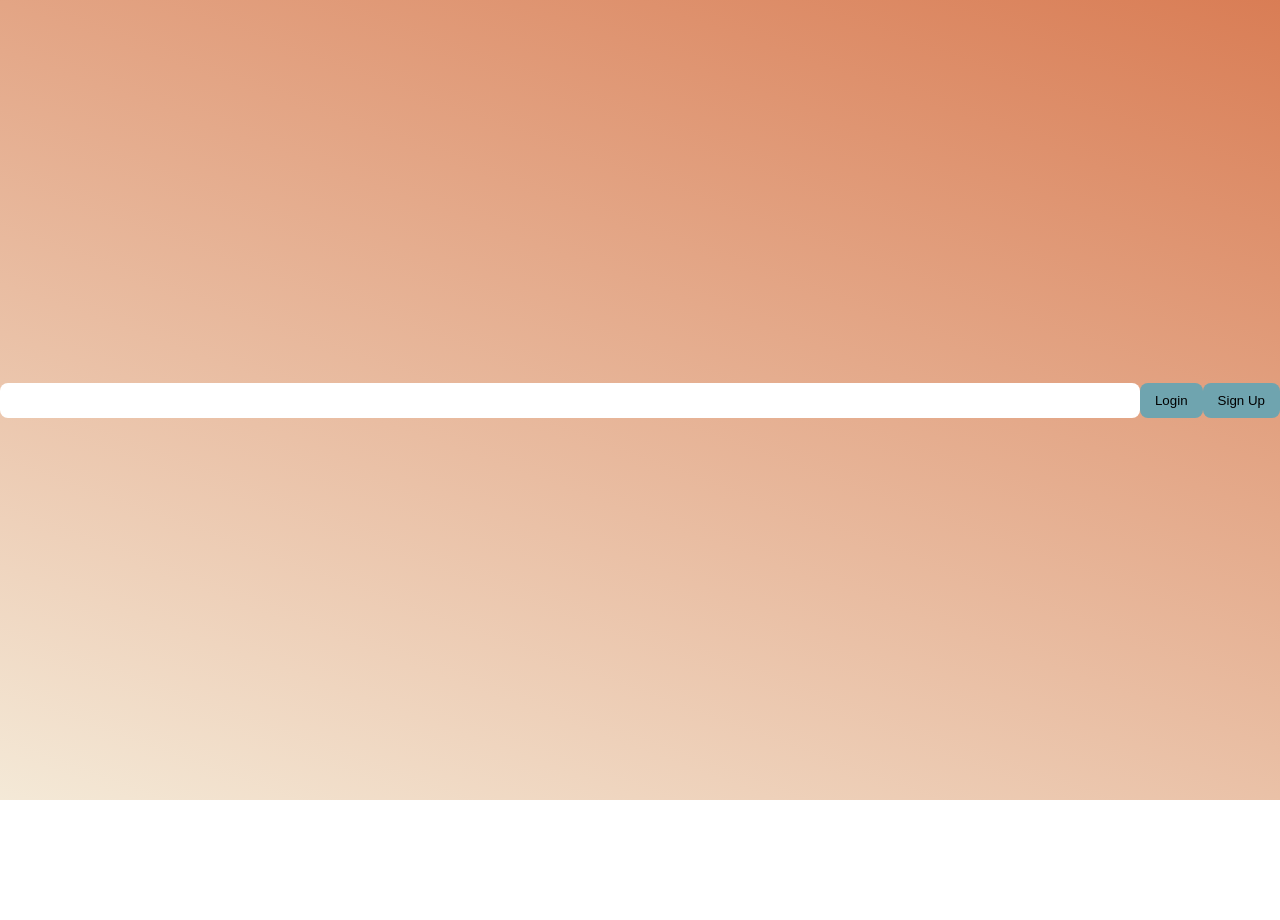
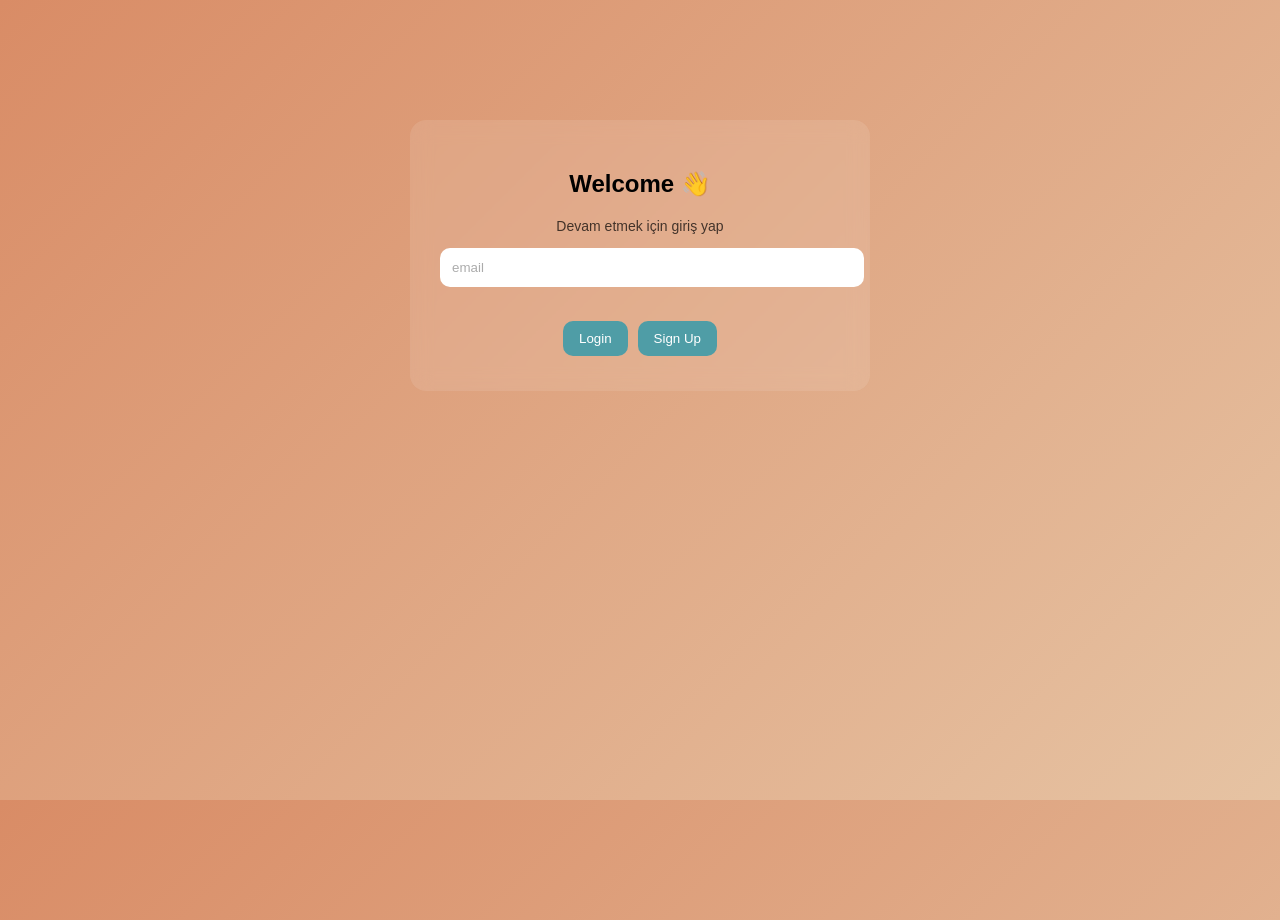
Before and after one commit to Lilith442/task-app, a React (Vite) app: page / in a window 1280 px wide. Before the commit the page ends 800 px from the top, so only its background shows below. Built offline with nearby package versions, Linux system fonts and the light colour scheme.

Commit message:
ui update

```diff
--- a/package.json
+++ b/package.json
@@ -12,6 +12,7 @@
   "dependencies": {
     "@dnd-kit/core": "^6.3.1",
     "@dnd-kit/sortable": "^10.0.0",
+    "@dnd-kit/utilities": "^3.2.2",
     "@supabase/supabase-js": "^2.105.1",
     "react": "^19.2.5",
     "react-dom": "^19.2.5"
--- a/src/App.jsx
+++ b/src/App.jsx
@@ -1,8 +1,9 @@
-import { useState, useEffect, useCallback } from "react";
+import { useState, useEffect } from "react";
 import { supabase } from "./supabase";
 
 import {
-  DndContext
+  DndContext,
+  closestCenter
 } from "@dnd-kit/core";
 
 import {
@@ -14,20 +15,104 @@ import {
 
 import { CSS } from "@dnd-kit/utilities";
 
+// 🔥 DRAG WRAPPER
+function SortableItem(props) {
+  const { attributes, listeners, setNodeRef, transform, transition } =
+    useSortable({ id: props.task.id });
+
+  const style = {
+    transform: CSS.Transform.toString(transform),
+    transition
+  };
+
+  return (
+    <div ref={setNodeRef} style={style}>
+      <Item
+        {...props}
+        dragHandleProps={{ ...attributes, ...listeners }}
+      />
+    </div>
+  );
+}
+
+// 🔥 ITEM
+function Item({
+  task,
+  toggleTask,
+  deleteTask,
+  editingId,
+  editText,
+  setEditText,
+  setEditingId,
+  saveEdit,
+  dragHandleProps
+}) {
+  return (
+    <div className="task-card">
+      <div className="task-left">
+        <span
+          className="drag-handle"
+          {...dragHandleProps}
+          style={{ cursor: "grab", marginRight: 8 }}
+        >
+          ☰
+        </span>
+
+        <input
+          type="checkbox"
+          checked={!!task.completed}
+          onChange={() => toggleTask(task.id)}
+        />
+
+        {editingId === task.id ? (
+          <input
+            value={editText}
+            onChange={(e) => setEditText(e.target.value)}
+          />
+        ) : (
+          <span className={task.completed ? "done" : ""}>
+            {task.text}
+          </span>
+        )}
+
+        <span className={`tag ${task.category}`}>
+          {task.category}
+        </span>
+      </div>
+
+      <div className="task-actions">
+        {editingId === task.id ? (
+          <button onClick={() => saveEdit(task.id)}>Kaydet</button>
+        ) : (
+          <button
+            onClick={() => {
+              setEditingId(task.id);
+              setEditText(task.text);
+            }}
+          >
+            Düzenle
+          </button>
+        )}
+
+        <button onClick={() => deleteTask(task.id)}>Sil</button>
+      </div>
+    </div>
+  );
+}
+
 function App() {
-  const [user, setUser] = useState(null);
   const [tasks, setTasks] = useState([]);
-
-  const [loginInput, setLoginInput] = useState("");
   const [input, setInput] = useState("");
   const [category, setCategory] = useState("genel");
   const [filter, setFilter] = useState("all");
-
   const [editingId, setEditingId] = useState(null);
   const [editText, setEditText] = useState("");
+  const [user, setUser] = useState(null);
+  const [email, setEmail] = useState("");
   const [message, setMessage] = useState("");
+  const [loading, setLoading] = useState(false);
 
-  // 🔥 AUTH SESSION
+  // 🔥 AUTH
   useEffect(() => {
     const getSession = async () => {
       const { data } = await supabase.auth.getSession();
@@ -45,43 +130,28 @@ function App() {
     return () => listener.subscription.unsubscribe();
   }, []);
 
-  // 🔥 FETCH (FIXED)
-  const fetchTasks = useCallback(async () => {
-    if (!user?.id) return;
+  const signUp = async () => {
+    setMessage("");
+    const { error } = await supabase.auth.signUp({
+      email,
+      password: "123456"
+    });
+    if (error) setMessage(error.message);
+    else setMessage("📩 Mailini doğrula");
+  };
 
-    const { data, error } = await supabase
-      .from("tasks")
-      .select("*")
-      .eq("user_id", user.id)
-      .order("id", { ascending: true });
-
-    if (!error) setTasks(data || []);
-  }, [user]);
-
-  useEffect(() => {
-    fetchTasks();
-  }, [fetchTasks]);
-
-  // 🔥 AUTH
 const login = async () => {
   setMessage("");
+  setLoading(true);
 
   const { error } = await supabase.auth.signInWithPassword({
-      email: loginInput,
+    email,
     password: "123456"
   });
 
   if (error) setMessage(error.message);
-  };
 
-  const signUp = async () => {
-    const { error } = await supabase.auth.signUp({
-      email: loginInput,
-      password: "123456"
-    });
-
-    if (error) setMessage(error.message);
-    else setMessage("📩 Mailini doğrula");
+  setLoading(false);
 };
 
   const logout = async () => {
@@ -90,100 +160,154 @@ function App() {
     setTasks([]);
   };
 
+  // 🔥 FETCH
+  useEffect(() => {
+    if (user) fetchTasks();
+  }, [user]);
+
+  const fetchTasks = async () => {
+  setLoading(true);
+
+  const { data, error } = await supabase
+    .from("tasks")
+    .select("*")
+    .eq("user_id", user.id)
+    .order("position", { ascending: true });
+
+  if (error) {
+    console.error(error);
+  } else {
+    setTasks(data || []);
+  }
+
+  setLoading(false);
+};
+
   // 🔥 ADD
   const addTask = async () => {
   if (!input.trim()) return;
+
+  setLoading(true);
 
   const { data, error } = await supabase
     .from("tasks")
     .insert([
       {
         text: input,
+        category,
         user_id: user.id,
-          category,
-          completed: false
+        position: tasks.length
       }
     ])
     .select();
 
-    if (!error) {
-      setTasks((prev) => [...prev, data[0]]);
+  if (error) {
+    alert(error.message);
+    setLoading(false);
+    return;
+  }
+
+  setTasks([...tasks, data[0]]);
   setInput("");
-    }
+
+  setLoading(false);
+};
+
+  // 🔥 DRAG
+  const handleDragEnd = (event) => {
+    const { active, over } = event;
+
+    if (!over || active.id === over.id) return;
+
+    const oldIndex = tasks.findIndex(t => t.id === active.id);
+    const newIndex = tasks.findIndex(t => t.id === over.id);
+
+    const updated = arrayMove(tasks, oldIndex, newIndex);
+    setTasks(updated);
+
+    // DB sync
+    updated.forEach((task, index) => {
+      supabase
+        .from("tasks")
+        .update({ position: index })
+        .eq("id", task.id);
+    });
+  };
+
+  // 🔥 TOGGLE
+  const toggleTask = async (id) => {
+    const task = tasks.find(t => t.id === id);
+    const newValue = !task.completed;
+
+    await supabase
+      .from("tasks")
+      .update({ completed: newValue })
+      .eq("id", id);
+
+    let updated = tasks.map(t =>
+      t.id === id ? { ...t, completed: newValue } : t
+    );
+
+    updated.sort((a, b) => a.completed - b.completed);
+    setTasks(updated);
   };
 
   // 🔥 DELETE
   const deleteTask = async (id) => {
+    if (!confirm("Silmek istediğine emin misin?")) return;
+
     await supabase.from("tasks").delete().eq("id", id);
-    setTasks((prev) => prev.filter((t) => t.id !== id));
-  };
-
-  // 🔥 ✅ FIXED TOGGLE (EN KRİTİK)
-  const toggleTask = async (id) => {
-    const task = tasks.find((t) => t.id === id);
-    if (!task) return;
-
-    const newValue = !task.completed;
-
-    const { error } = await supabase
-      .from("tasks")
-      .update({ completed: newValue })
-      .eq("id", id);
-
-    if (!error) {
-      setTasks((prev) =>
-        prev.map((t) =>
-          t.id === id ? { ...t, completed: newValue } : t
-        )
-      );
-    }
+    setTasks(tasks.filter(t => t.id !== id));
   };
 
   // 🔥 EDIT
   const saveEdit = async (id) => {
-    await supabase
+    const { error } = await supabase
       .from("tasks")
       .update({ text: editText })
       .eq("id", id);
 
-    setTasks((prev) =>
-      prev.map((t) =>
+    if (!error) {
+      setTasks(prev =>
+        prev.map(t =>
           t.id === id ? { ...t, text: editText } : t
         )
       );
 
       setEditingId(null);
       setEditText("");
+    }
   };
 
-  // 🔥 DRAG
-  const handleDragEnd = (event) => {
-    const { active, over } = event;
-    if (!over || active.id === over.id) return;
-
-    const oldIndex = tasks.findIndex((t) => t.id === active.id);
-    const newIndex = tasks.findIndex((t) => t.id === over.id);
-
-    setTasks(arrayMove(tasks, oldIndex, newIndex));
-  };
-
-  // 🔥 FILTER
-  const filteredTasks = tasks.filter((task) => {
+  const filteredTasks = tasks.filter(task => {
     if (filter === "completed") return task.completed;
     if (filter === "active") return !task.completed;
     return true;
   });
 
+  const completedCount = tasks.filter(t => t.completed).length;
+  const totalCount = tasks.length;
+  const percent =
+  totalCount === 0 ? 0 : Math.round((completedCount / totalCount) * 100);
+
   // 🔥 LOGIN UI
   if (!user) {
     return (
-      <div className="login">
+      <div className="login-container">
+        <h2>Welcome 👋</h2>
+        <p style={{ opacity: 0.7 }}>Devam etmek için giriş yap</p>
+
         <input
-          value={loginInput}
-          onChange={(e) => setLoginInput(e.target.value)}
+          placeholder="email"
+          value={email}
+          onChange={(e) => setEmail(e.target.value)}
         />
+
         <p>{message}</p>
-        <button onClick={login}>Login</button>
+
+        <button onClick={login} disabled={loading}>
+           {loading ? "Giriş..." : "Login"}
+        </button>
         <button onClick={signUp}>Sign Up</button>
       </div>
     );
@@ -198,10 +322,28 @@ function App() {
         Logout ({user.email})
       </button>
 
+      <p style={{ opacity: 0.6 }}>
+        {tasks.length} görev • {tasks.filter(t => !t.completed).length} aktif
+      </p>
+      <div className="progress-bar">
+        <div
+        className="progress-fill"
+        style={{ width: percent + "%" }}
+      >
+
+      </div>
+    </div>
+
+<p className="progress-text">%{percent} tamamlandı</p>
+
       <div className="input-group">
         <input
           value={input}
           onChange={(e) => setInput(e.target.value)}
+          onKeyDown={(e) => {
+            if (e.key === "Enter") addTask();
+          }}
+          placeholder="Görev ekle"
         />
 
         <select
@@ -213,26 +355,36 @@ function App() {
           <option value="kişisel">Kişisel</option>
         </select>
 
-        <button onClick={addTask}>Ekle</button>
+        <button onClick={addTask} disabled={loading}>
+          {loading ? "..." : "Ekle"}
+        </button>
       </div>
 
       <div className="filters">
-        <button onClick={() => setFilter("all")}>Tümü</button>
-        <button onClick={() => setFilter("active")}>Aktif</button>
-        <button onClick={() => setFilter("completed")}>
-          Tamamlanan
-        </button>
+        <button className={filter === "all" ? "active" : ""} onClick={() => setFilter("all")}>Tümü</button>
+        <button className={filter === "active" ? "active" : ""} onClick={() => setFilter("active")}>Aktif</button>
+        <button className={filter === "completed" ? "active" : ""} onClick={() => setFilter("completed")}>Tamamlanan</button>
       </div>
 
-      {filteredTasks.length === 0 && <p>Görev yok</p>}
+      {loading && (
+        <p style={{ opacity: 0.6, marginTop: 10 }}>
+          ⏳ Yükleniyor...
+        </p>
+      )}
 
-      <DndContext onDragEnd={handleDragEnd}>
+      {filteredTasks.length === 0 && (
+        <p className="empty">
+          🎯 Hedef belirle → görev ekle → tamamla
+        </p>
+      )}
+
+      <DndContext collisionDetection={closestCenter} onDragEnd={handleDragEnd}>
         <SortableContext
-          items={filteredTasks.map((t) => t.id)}
+          items={filteredTasks.map(t => t.id)}
           strategy={verticalListSortingStrategy}
         >
           {filteredTasks.map((task) => (
-            <Item
+            <SortableItem
               key={task.id}
               task={task}
               toggleTask={toggleTask}
@@ -250,61 +402,4 @@ function App() {
   );
 }
 
-// 🔥 ITEM
-function Item({
-  task,
-  toggleTask,
-  deleteTask,
-  editingId,
-  editText,
-  setEditText,
-  setEditingId,
-  saveEdit
-}) {
-  const { attributes, listeners, setNodeRef, transform, transition } =
-    useSortable({ id: task.id });
-
-  const style = {
-    transform: CSS.Transform.toString(transform),
-    transition
-  };
-
-  return (
-    <div ref={setNodeRef} style={style} className="task-card">
-      <div {...attributes} {...listeners}>
-        <input
-          type="checkbox"
-          checked={!!task.completed}
-          onChange={() => toggleTask(task.id)}
-        />
-
-        {editingId === task.id ? (
-          <input
-            value={editText}
-            onChange={(e) => setEditText(e.target.value)}
-          />
-        ) : (
-          <span style={{ marginLeft: 10 }}>
-            {task.text}
-          </span>
-        )}
-
-        <span className="tag">{task.category}</span>
-      </div>
-
-      <div>
-        {editingId === task.id ? (
-          <button onClick={() => saveEdit(task.id)}>Kaydet</button>
-        ) : (
-          <button onClick={() => setEditingId(task.id)}>
-            Düzenle
-          </button>
-        )}
-
-        <button onClick={() => deleteTask(task.id)}>Sil</button>
-      </div>
-    </div>
-  );
-}
-
 export default App;
--- a/src/index.css
+++ b/src/index.css
@@ -1,105 +1,248 @@
 body {
   margin: 0;
   font-family: Arial, sans-serif;
-  background: linear-gradient(200deg, #D97D55, #F4E9D7);
-  color: #35858E;
+
+  background: linear-gradient(135deg, #d98c66, #e6c3a3);
+  min-height: 100vh;
+  background-attachment: fixed;
 }
 
+/* container */
 .container {
   max-width: 600px;
-  margin: 60px auto;
-  padding: 20px;
+  margin: 80px auto;
+  padding: 30px;
+
+  background: rgba(255, 255, 255, 0.12);
+  backdrop-filter: blur(14px);
+
+  border-radius: 20px;
+
+  box-shadow: 0 10px 30px rgba(0,0,0,0.1);
 }
 
-.task-card {
-  display: flex;
-  font-size: 12px;
-  align-items: center;
-  justify-content: space-between;
-  background: #F4E9D7;
-  padding: 12px;
-  border-radius: 10px;
-  margin-top: 10px;
-  cursor: grab;
-  transition: 0.2s;
+/* başlık */
+h1 {
+  text-align: center;
+  color: #0f5c63;
 }
 
-.task-card:active {
-  cursor: grabbing;
-  transform: scale(1.02);
-}
-
-.tag {
-  margin-left: 10px;
-  padding: 4px 8px;
-  background: #6aa6b2;
-  color: white;
-  border-radius: 8px;
-  font-size: 12px;
-}
-
+/* input alanı */
 .input-group {
   display: flex;
   gap: 10px;
+  margin: 20px 0;
 }
 
-input {
+.input-group input {
   flex: 1;
-  padding: 10px;
-  border-radius: 8px;
-  border: none;
-}
-
-button {
-  padding: 10px 15px;
-  border: none;
-  border-radius: 8px;
-  background: #6FA4AF;
-  cursor: pointer;
-}
-
-.login {
-  height: 100vh;
-  display: flex;
-  justify-content: center;
-  align-items: center;
-}
-
-.login-box {
-  background: rgba(255,255,255,0.1);
-  padding: 30px;
-  border-radius: 12px;
-  backdrop-filter: blur(10px);
-
-  display: flex;
-  flex-direction: column;
-  gap: 15px;
-
-  width: 300px;
-  text-align: center;
-}
-
-.login-box h2 {
-  margin-bottom: 10px;
-}
-
-.login-box input {
-  padding: 10px;
-  border-radius: 8px;
+  padding: 12px;
+  border-radius: 10px;
   border: none;
   outline: none;
 }
 
-.login-box button {
+.input-group select {
   padding: 10px;
   border-radius: 8px;
+}
+
+.input-group button {
+  padding: 10px 16px;
+  border-radius: 8px;
   border: none;
-  background: #6FA4AF;
+  background: #4f9da6;
   color: white;
   cursor: pointer;
-  transition: 0.3s;
 }
 
-.login-box button:hover {
-  background: #5a8e98;
+input::placeholder {
+  opacity: 0.6;
 }
+
+input:focus {
+  outline: none;
+  box-shadow: 0 0 0 2px #4f9da6;
+}
+
+/* filtre */
+.filters {
+  display: flex;
+  justify-content: center;
+  gap: 10px;
+  margin-bottom: 20px;
+}
+
+.filters button {
+  padding: 8px 12px;
+  border-radius: 8px;
+  border: none;
+  background: #4f9da6;
+  color: white;
+  cursor: pointer;
+}
+
+.filters button.active {
+  background: #0f5c63;
+}
+
+/* task kart */
+.task-card {
+  display: flex;
+  justify-content: space-between;
+  align-items: center;
+
+  background: rgba(255,255,255,0.9);
+  padding: 14px 16px;
+  border-radius: 14px;
+  margin-bottom: 14px;
+
+  box-shadow: 0 6px 20px rgba(0,0,0,0.06);
+  transition: all 0.25s ease;
+  animation: fadeIn 0.3s ease;
+}
+
+@keyframes fadeIn {
+  from {
+    opacity: 0;
+    transform: translateY(10px);
+  }
+  to {
+    opacity: 1;
+    transform: translateY(0);
+  }
+}
+
+.task-card:hover {
+  transform: translateY(-3px) scale(1.01);
+}
+
+/* sol taraf */
+.task-left {
+  display: flex;
+  align-items: center;
+  gap: 10px;
+}
+
+.task-actions button {
+  background: #4f9da6;
+  color: white;
+}
+
+/* tag */
+.tag {
+  background: #4f9da6;
+  color: white;
+  padding: 4px 10px;
+  border-radius: 6px;
+  font-size: 12px;
+}
+
+/* butonlar */
+
+button {
+  background: #4f9da6;
+  color: white;
+  border: none;
+  padding: 8px 14px;
+  border-radius: 10px;
+  cursor: pointer;
+  transition: all 0.2s ease;
+}
+
+button:hover {
+  transform: scale(1.05);
+  opacity: 0.85;
+}
+
+.task-actions button {
+  margin-left: 5px;
+  border: none;
+  padding: 6px 10px;
+  border-radius: 6px;
+  cursor: pointer;
+}
+
+.done {
+  text-decoration: line-through;
+  opacity: 0.6;
+  transition: 0.2s;
+}
+
+.drag-handle {
+  cursor: grab;
+  opacity: 0.5;
+  transition: 0.2s;
+}
+
+.drag-handle:hover {
+  opacity: 1;
+}
+
+.tag.genel {
+  background: #4f9da6;
+}
+.tag.iş {
+  background: #f4a261;
+}
+.tag.kişisel {
+  background: #2a9d8f;
+}
+
+/* LOGIN WRAPPER */
+.login-container {
+  max-width: 400px;
+  margin: 120px auto;
+  padding: 30px;
+  background: rgba(255,255,255,0.1);
+  backdrop-filter: blur(10px);
+  border-radius: 16px;
+  text-align: center;
+}
+
+/* INPUT */
+.login-container input {
+  width: 100%;
+  padding: 12px;
+  border-radius: 10px;
+  border: none;
+  margin-bottom: 15px;
+  outline: none;
+}
+
+/* BUTTONS */
+.login-container button {
+  padding: 10px 16px;
+  margin: 5px;
+  border-radius: 10px;
+  border: none;
+  background: #4f9da6;
+  color: white;
+  cursor: pointer;
+}
+
+/* MESSAGE */
+.login-container p {
+  font-size: 14px;
+  opacity: 0.8;
+}
+
+.progress-bar {
+  width: 100%;
+  height: 10px;
+  background: rgba(255,255,255,0.2);
+  border-radius: 20px;
+  margin: 10px 0;
+  overflow: hidden;
+}
+
+.progress-fill {
+  height: 100%;
+  background: #0f5c63;
+  transition: 0.3s ease;
+}
+
+.progress-text {
+  font-size: 12px;
+  opacity: 0.7;
+}
```
Also changed, not shown: 1 other file (tests, documents, lock files or other folders). Lines whose indentation alone changed are shown as unchanged.
